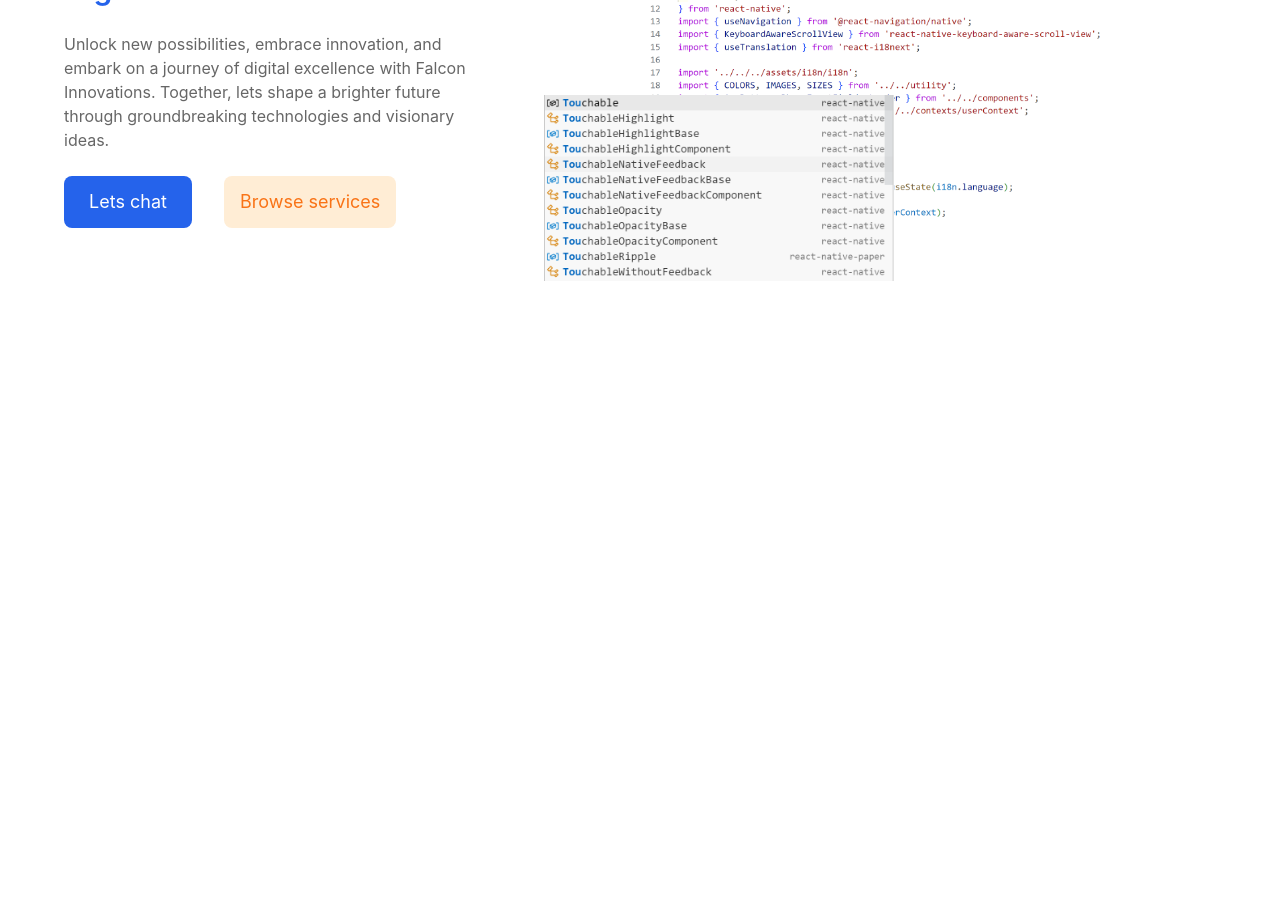
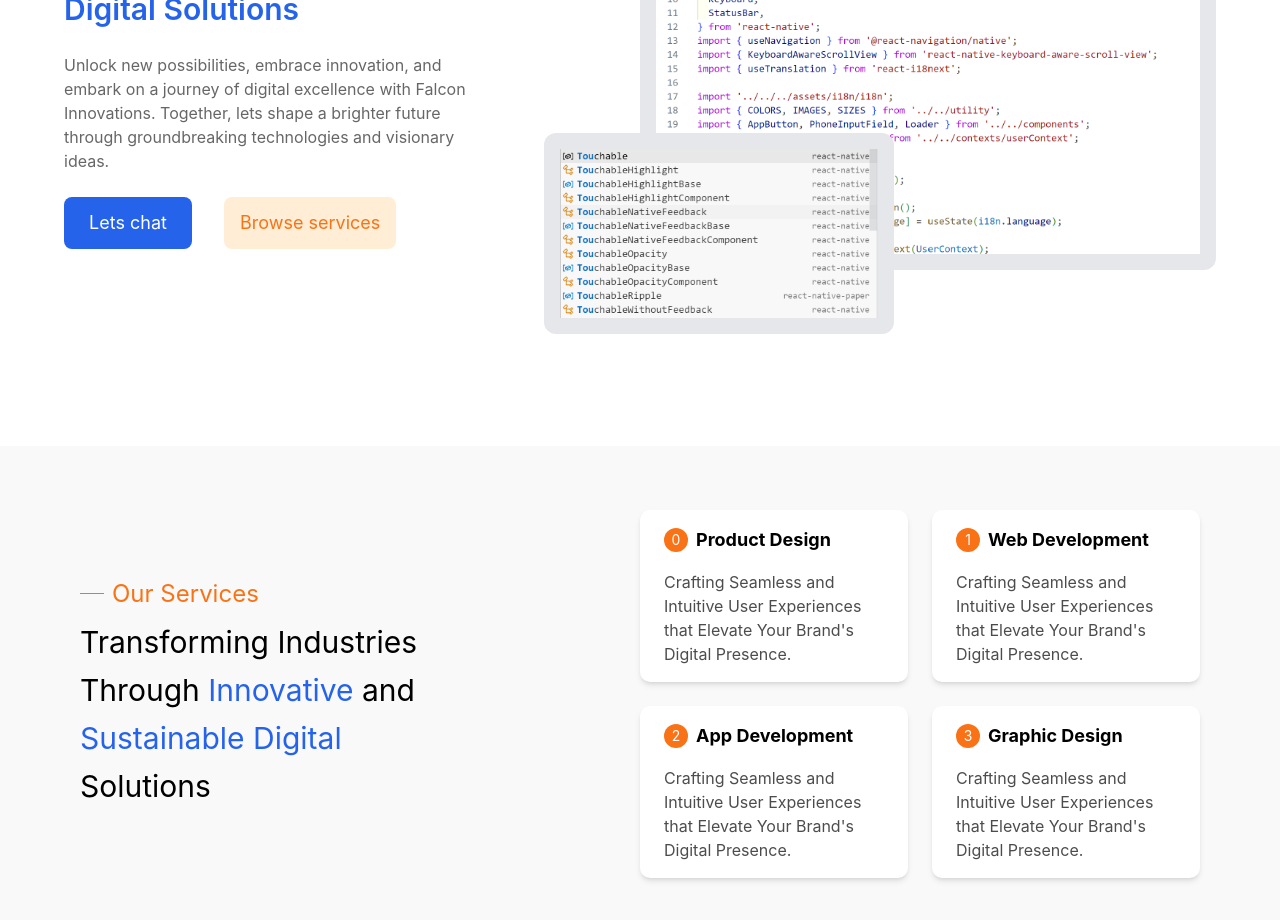
Before and after one commit to Falcon-Innovations/innovations-web, a Next.js app: page / in a window 1280 px wide. Shown: the part 280-1200 px from the top of the page. Before the commit the page ends 800 px from the top, so only its background shows below. Built offline with nearby package versions, Linux system fonts and the light colour scheme.

Commit message:
styles: done with services section

```diff
--- a/components/Button/Button.tsx
+++ b/components/Button/Button.tsx
@@ -1,18 +1,10 @@
 /* eslint-disable tailwindcss/no-custom-classname */
-import {cva, type VariantProps} from "class-variance-authority"
+import { cva, type VariantProps } from "class-variance-authority"
 
-import {twMerge} from "tailwind-merge"
+import { twMerge } from "tailwind-merge"
 
 const button = cva(
-  [
-    "justify-center",
-    "inline-flex",
-    "items-center",
-    "rounded-lg",
-    "text-center",
-    "transition-colors",
-    "delay-50",
-  ],
+  ["justify-center", "inline-flex", "items-center", "rounded-lg", "text-center", "transition-colors", "delay-50"],
   {
     variants: {
       intent: {
@@ -23,7 +15,7 @@ const button = cva(
         sm: ["min-w-20", "h-full", "min-h-10", "text-sm", "py-1.5", "px-4"],
         lg: ["min-w-32", "h-full", "min-h-12", "text-lg", "py-3", "px-4"],
       },
-      underline: {true: ["underline"], false: []},
+      underline: { true: ["underline"], false: [] },
     },
     defaultVariants: {
       intent: "primary",
@@ -37,9 +29,9 @@ export interface ButtonProps extends React.ButtonHTMLAttributes<HTMLAnchorElemen
   href?: string
 }
 
-export function Button({className, intent, size, underline, ...props}: ButtonProps) {
+export function Button({ className, intent, size, underline, ...props }: ButtonProps) {
   return (
-    <a className={twMerge(button({intent, size, className, underline}))} {...props}>
+    <a className={twMerge(button({ intent, size, className, underline }))} {...props}>
       {props.children}
     </a>
   )
--- a/components/home/hero.tsx
+++ b/components/home/hero.tsx
@@ -1,44 +1,51 @@
-import {motion} from 'framer-motion';
-import Image from "next/image";
-import React from 'react'
-import {Button} from 'components/Button/Button'
-import code from '../../public/code1.png';
-import codeHighlight from '../../public/code5.png';
-
+import { motion } from "framer-motion"
+import Image from "next/image"
+import React from "react"
+import { Button } from "components/Button/Button"
+import code from "../../public/code1.png"
+import codeHighlight from "../../public/code5.png"
 
 const Hero = () => {
   return (
-        <main className='w-full mt-12 flex items-center'>
+    <main className="mt-12 flex w-full items-center">
       <motion.section
-                initial={{opacity: 0, x: -90}}
-                whileInView={{opacity: 1, x: 0}}
-                transition={{duration: 0.5}}
-                viewport={{once: true}}
-                className='w-1/2 space-y-6' >
-                <Button intent='secondary'>Innovate</Button>
-                <h1 className="text-3xl capitalize font-semibold leading-[40px]">Your gateway to <span className='text-blue-600'>Innovative <br /> digital solutions</span></h1>
-                <p className='text-black/60 max-w-[75%]'>
-                    Unlock new possibilities, embrace innovation, and embark on a journey of digital excellence with Falcon Innovations. Together, lets shape a brighter future through groundbreaking technologies and visionary ideas.
+        initial={{ opacity: 0, x: -90 }}
+        whileInView={{ opacity: 1, x: 0 }}
+        transition={{ duration: 1.2 }}
+        viewport={{ once: true }}
+        className="w-1/2 space-y-6"
+      >
+        <Button intent="secondary">Innovate</Button>
+        <h1 className="text-3xl font-semibold capitalize leading-[40px]">
+          Your gateway to{" "}
+          <span className="text-blue-600">
+            Innovative <br /> digital solutions
+          </span>
+        </h1>
+        <p className="max-w-[75%] text-black/60">
+          Unlock new possibilities, embrace innovation, and embark on a journey of digital excellence with Falcon
+          Innovations. Together, lets shape a brighter future through groundbreaking technologies and visionary ideas.
         </p>
         <div className="flex items-center gap-8">
           <Button>Lets chat</Button>
-                    <Button intent='secondary'>Browse services</Button>
+          <Button intent="secondary">Browse services</Button>
         </div>
       </motion.section>
       <motion.section
-                initial={{opacity: 0, x: 90}}
-                whileInView={{opacity: 1, x: 0}}
-                transition={{duration: 0.5}}
-                viewport={{once: true}}
-                className='w-1/2'
+        initial={{ opacity: 0, x: 90 }}
+        whileInView={{ opacity: 1, x: 0 }}
+        transition={{ duration: 1.4 }}
+        viewport={{ once: true }}
+        className="w-1/2"
       >
-                <div className='relative'>
+        <div className="relative">
           <Image
             alt="code-snippet"
             src={code}
             placeholder="blur"
-                        width={500}
-                        height={500}
+            className="rounded-[12px] bg-gray-200 p-4"
+            width={600}
+            height={600}
             quality={100}
             style={{
               objectFit: "cover",
@@ -48,7 +55,7 @@ const Hero = () => {
             alt="code-snippet"
             src={codeHighlight}
             placeholder="blur"
-                        className='absolute -bottom-16 -left-24'
+            className="absolute -bottom-16 -left-24 rounded-[12px] bg-gray-200 p-4"
             width={350}
             height={350}
             quality={100}
--- /dev/null
+++ b/components/home/services.tsx
@@ -0,0 +1,105 @@
+import { motion } from "framer-motion"
+import React from "react"
+import Container from "components/layout/containter"
+
+const SERVICES = [
+  {
+    title: "Product design",
+    description: "Crafting Seamless and Intuitive User Experiences that Elevate Your Brand's Digital Presence.",
+  },
+  {
+    title: "Web development",
+    description: "Crafting Seamless and Intuitive User Experiences that Elevate Your Brand's Digital Presence.",
+  },
+  {
+    title: "App development",
+    description: "Crafting Seamless and Intuitive User Experiences that Elevate Your Brand's Digital Presence.",
+  },
+  {
+    title: "Graphic design",
+    description: "Crafting Seamless and Intuitive User Experiences that Elevate Your Brand's Digital Presence.",
+  },
+]
+
+const Card = ({ id, title, description }: { id?: number; title: string; description: string }) => (
+  <div className="group w-full">
+    <div
+      className="relative z-50 min-h-[150px] w-full max-w-full
+            shrink-0 rounded-[10px] bg-white px-6 py-4 shadow-md group-hover:bg-gradient-to-r  group-hover:from-blue-600/40 group-hover:to-blue-100
+            "
+    >
+      <div className="z-50 mb-4 flex items-center space-x-2">
+        <span className="z-50 flex h-6 w-6 items-center justify-center rounded-full bg-orange-500 text-sm text-white">
+          {id}
+        </span>
+        <h4 className="z-50 font-bold capitalize group-hover:text-blue-600 sm:text-lg">{title}</h4>
+      </div>
+      <p className="text-black/70 group-hover:text-blue-500">{description}</p>
+    </div>
+  </div>
+)
+
+const container = {
+  hidden: { opacity: 1, scale: 0 },
+  visible: {
+    opacity: 1,
+    scale: 1,
+    transition: {
+      delayChildren: 0.2,
+      staggerChildren: 0.1,
+    },
+  },
+}
+
+const item = {
+  visible: { opacity: 1, y: 0 },
+  hidden: { opacity: 0, y: 3 },
+}
+
+const Services = () => {
+  return (
+    <section className="mt-44 w-full bg-[#f9f9f9] px-4 py-16">
+      <Container classNames="bg-[#f9f9f9] flex items-center justify-between">
+        <motion.div
+          className="w-1/2"
+          initial={{ opacity: 0, x: -90 }}
+          whileInView={{ opacity: 1, x: 0 }}
+          transition={{ duration: 0.5 }}
+          viewport={{ once: true }}
+        >
+          <div className="mb-2 flex w-full items-center gap-2 text-2xl text-orange-500">
+            <div className="h-[0.8px] w-6 bg-orange-500" />
+            <p>Our Services</p>
+          </div>
+          <h3 className="text-3xl leading-[48px]">
+            Transforming Industries <br /> Through <span className="text-blue-600">Innovative</span> and <br />
+            <span className="text-blue-600">Sustainable Digital</span>
+            <br /> Solutions
+          </h3>
+        </motion.div>
+        <motion.div
+          className="w-1/2"
+          initial={{ opacity: 0, x: 90 }}
+          whileInView={{ opacity: 1, x: 0 }}
+          transition={{ duration: 0.5 }}
+          viewport={{ once: true }}
+        >
+          <motion.div
+            initial="hidden"
+            animate="visible"
+            variants={container}
+            className="grid w-full grid-cols-1 place-items-center items-center justify-between gap-6 sm:grid-cols-2"
+          >
+            {SERVICES.map((service, index) => (
+              <motion.div key={service.title} variants={item}>
+                <Card id={index} {...service} />
+              </motion.div>
+            ))}
+          </motion.div>
+        </motion.div>
+      </Container>
+    </section>
+  )
+}
+
+export default Services
--- a/components/shared/navbar.tsx
+++ b/components/shared/navbar.tsx
@@ -1,32 +1,45 @@
-import Link from 'next/link'
-import React from 'react'
+import { motion } from "framer-motion"
+import Link from "next/link"
+import React from "react"
 
-import {Button} from 'components/Button/Button'
+import { Button } from "components/Button/Button"
+
+const slideInFromTop = {
+  initial: { y: -100 },
+  animate: {
+    y: 0,
+    transition: {
+      duration: 0.5,
+      ease: "easeOut",
+    },
+  },
+}
+
 const Navbar = () => {
-    return (
-        <nav className='w-full  flex items-center justify-between py-4'>
-            <Link href='/' className=''>
-                <h1 className="font-bold text-2xl">
-                    Falcon<span className='text-blue-600'>Innovations</span>
-                </h1>
-            </Link>
-            <div className='flex items-center justify-between gap-16'>
-                <Link href='/'>
-                    Home
-                </Link>
-                <Link href='/about'>
-                    About
-                </Link>
-                <Link href='/servicess'>
-                    Services
-                </Link>
-                <Link href='/projects'>
-                    Projects
-                </Link>
-                <Button href="/" intent='primary'>Contact</Button>
-            </div>
-        </nav>
-    )
+  return (
+    <motion.nav
+      initial="initial"
+      animate="animate"
+      variants={slideInFromTop}
+      viewport={{ once: true }}
+      className="flex  w-full items-center justify-between py-4"
+    >
+      <Link href="/" className="">
+        <h1 className="text-2xl font-bold">
+          Falcon<span className="text-blue-600">Innovations</span>
+        </h1>
+      </Link>
+      <div className="flex items-center justify-between gap-16">
+        <Link href="/">Home</Link>
+        <Link href="/about">About</Link>
+        <Link href="/servicess">Services</Link>
+        <Link href="/projects">Projects</Link>
+        <Button href="/" intent="primary">
+          Contact
+        </Button>
+      </div>
+    </motion.nav>
+  )
 }
 
 export default Navbar
--- a/next.config.mjs
+++ b/next.config.mjs
@@ -17,8 +17,7 @@
     ]
   },
   images: {
-    loader: "akamai",
-    path: "",
+    unoptimized: true,
   },
 })
 
--- a/pages/index.tsx
+++ b/pages/index.tsx
@@ -1,5 +1,6 @@
 import Head from "next/head"
 import Hero from "components/home/hero"
+import Services from "components/home/services"
 import Container from "components/layout/containter"
 import Navbar from "components/shared/navbar"
 
@@ -21,6 +22,7 @@ export default function Web() {
         <Navbar />
         <Hero />
       </Container>
+      <Services />
     </>
   )
 }
```
Also changed, not shown: components/layout/containter.tsx (+6 -9 lines). Lines whose indentation alone changed are shown as unchanged.
